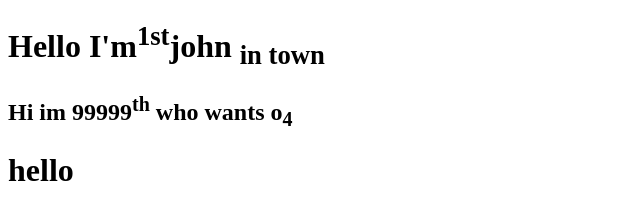
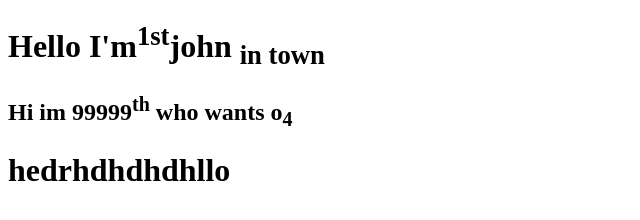
Before and after one commit to MaheshMadushan/test, a plain HTML site: page subelements.html in a window 1280 px wide. Shown: the whole page, without its empty margins (0-640 px from the left). Drawn offline with Linux system fonts and the light colour scheme.

Commit message:
test update

```diff
--- a/subelements.html
+++ b/subelements.html
@@ -9,7 +9,7 @@
         <sub>in town</sub></h1><!--1st and o2-->
 
         <h2>Hi im 99999<sup>th</sup> who wants o<sub>4</sub></h2>
-		<h1 color : red;>hello</h1>
+		<h1 color : red;>hedrhdhdhdhllo</h1>
 </head>
 <body>
 
```
